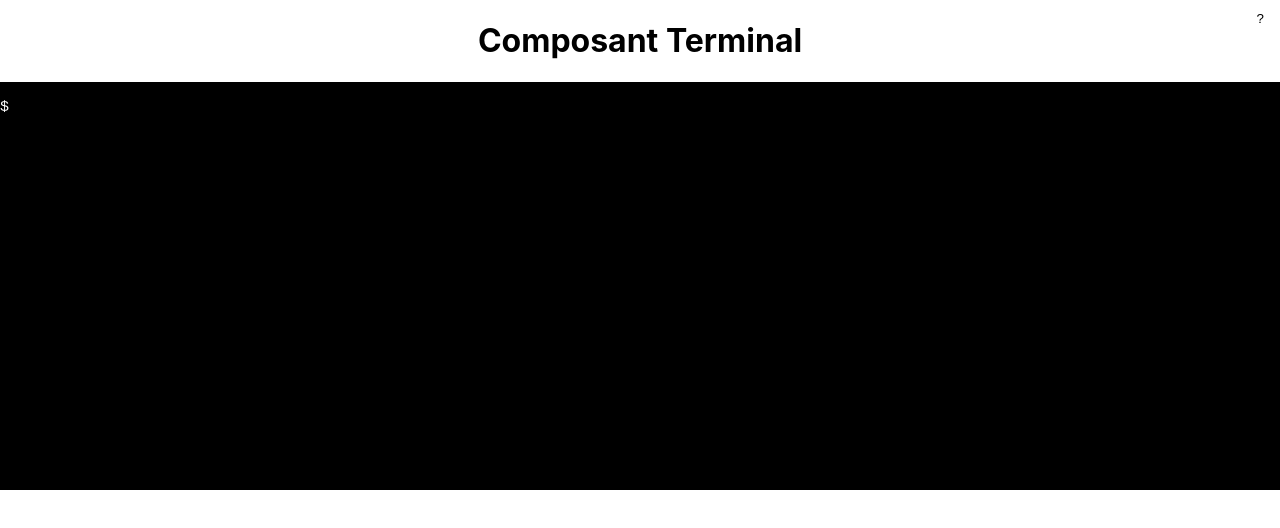
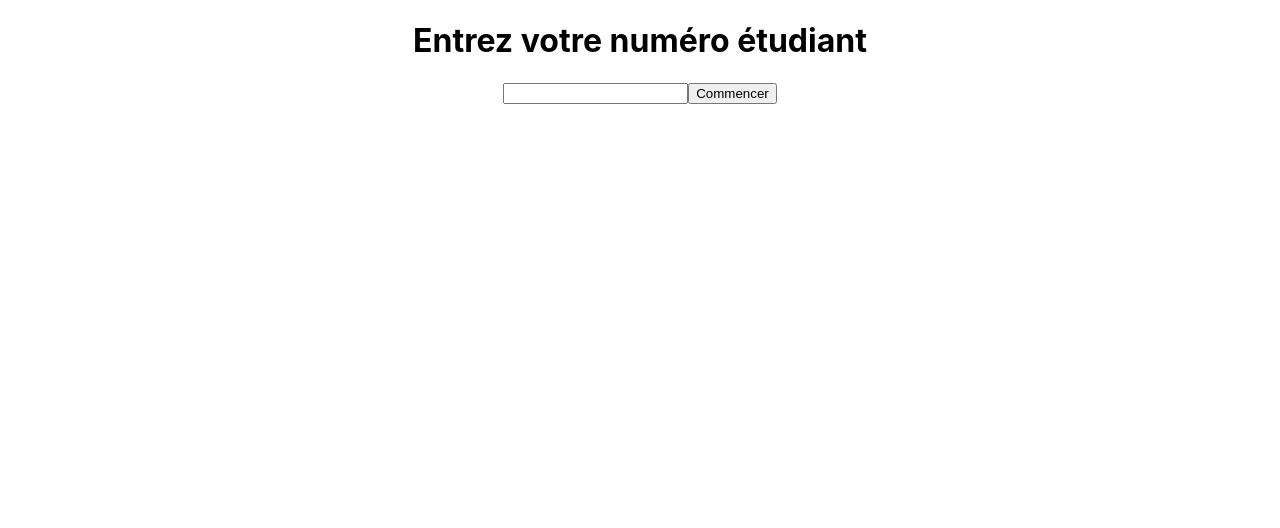
Before and after one commit to PiravineJEYAMOHAN/composant-terminal-cat, a React (Create React App) app: page / in a window 1280 px wide. Shown: the top 528 px of the page. Built offline with nearby package versions, Linux system fonts and the light colour scheme.

Commit message:
améliorations gestions des dossiers

```diff
--- a/src/App.js
+++ b/src/App.js
@@ -1,14 +1,37 @@
-import React from 'react';
+import React, { useState } from 'react';
 import './App.css';
 import Terminal from './components/Terminal';
 
 function App() {
+  const [studentId, setStudentId] = useState('');
+  const [showTerminal, setShowTerminal] = useState(false);
+
+  const handleStudentIdSubmit = (event) => {
+    event.preventDefault();
+    setShowTerminal(true);
+  };
+
   return (
     <div className="App">
-      <h1>Composant Terminal</h1>
-      <div className="TerminalContainer">
-        <Terminal />
-      </div>
+      {!showTerminal ? (
+        <form onSubmit={handleStudentIdSubmit}>
+          <h1>Entrez votre numéro étudiant</h1>
+          <input
+            type="text"
+            value={studentId}
+            onChange={(e) => setStudentId(e.target.value)}
+            required
+          />
+          <button type="submit">Commencer</button>
+        </form>
+      ) : (
+        <>
+          <h1>Composant Terminal</h1>
+          <div className="TerminalContainer">
+            <Terminal studentId={studentId} />
+          </div>
+        </>
+      )}
     </div>
   );
 }
--- a/src/components/CommandListPopup.js
+++ b/src/components/CommandListPopup.js
@@ -17,7 +17,8 @@ const CommandListPopup = () => {
       <h3>Liste des commandes :</h3>
       <ul style={{ padding: 0, margin: 0, listStyle: 'none', textAlign: 'left' }}>
         <li>save [nom_fichier] - Sauvegarde un fichier</li>
-        <li>run - Exécute le code</li>
+        <li>compile [nom_fichier] - Compile le code (crée l'executable en cas de réussite)</li>
+        <li>run [nom_fichier] - Exécute l'executable</li>
         <li>? - Affiche cette liste</li>
       </ul>
     </div>
--- a/src/components/Terminal.js
+++ b/src/components/Terminal.js
@@ -4,7 +4,7 @@ import '@xterm/xterm/css/xterm.css';
 import axios from 'axios';
 import CommandListPopup from './CommandListPopup';
 
-const TerminalComponent = () => {
+const TerminalComponent = ({ studentId }) => {
   const terminalRef = useRef(null);
   const [showHelp, setShowHelp] = useState(false);
   const terminalActive = useRef(true);
@@ -70,7 +70,7 @@ const TerminalComponent = () => {
   const handleCommand = async (input) => {
     const [command, ...args] = input.split(' ');
     try {
-      const response = await axios.post('http://localhost:5000/command', { command, args });
+      const response = await axios.post('http://localhost:5000/command', { command, args, studentId });
       terminal.current.write(response.data);
     } catch (error) {
       terminal.current.write(`\r Error: ${error.message}`);
```
